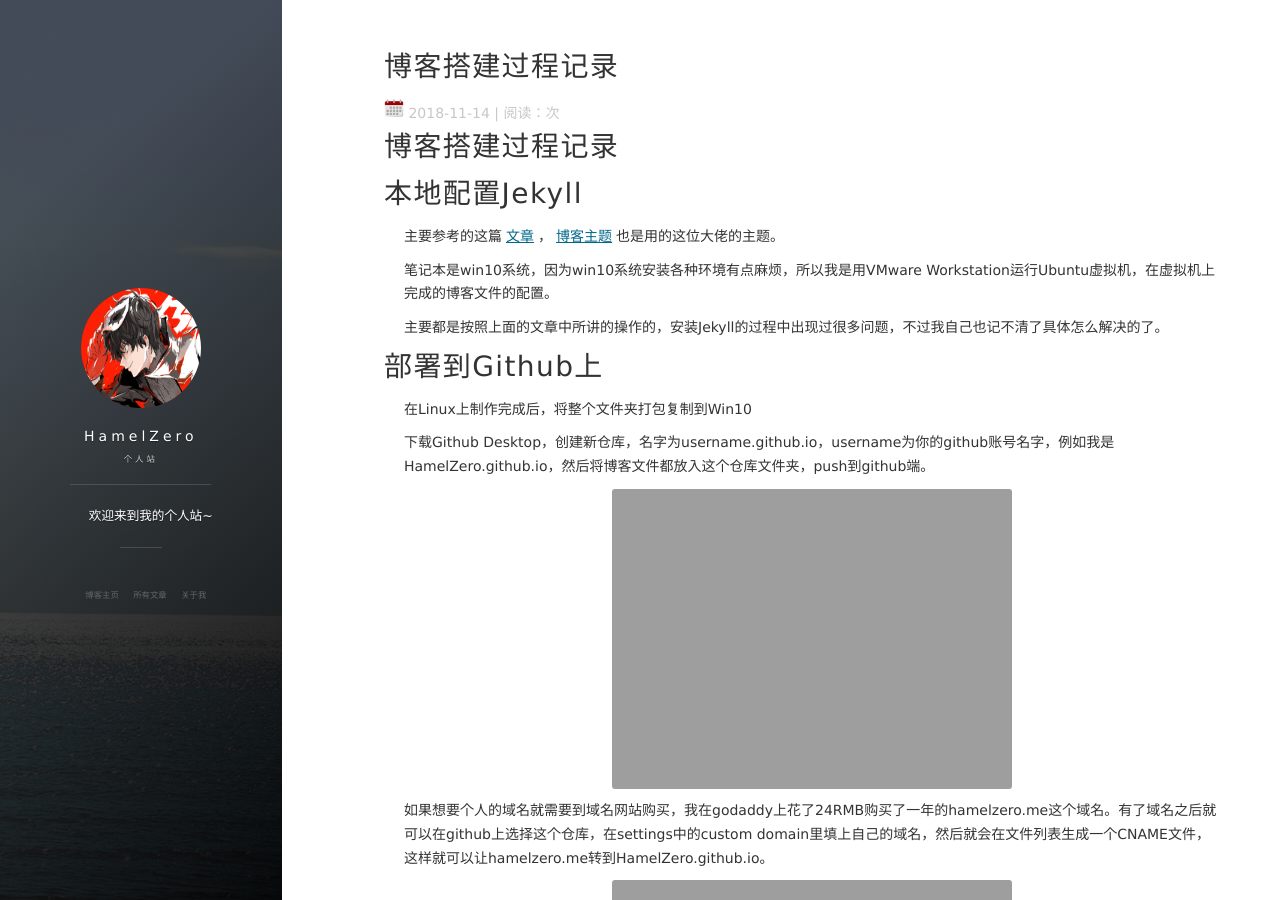
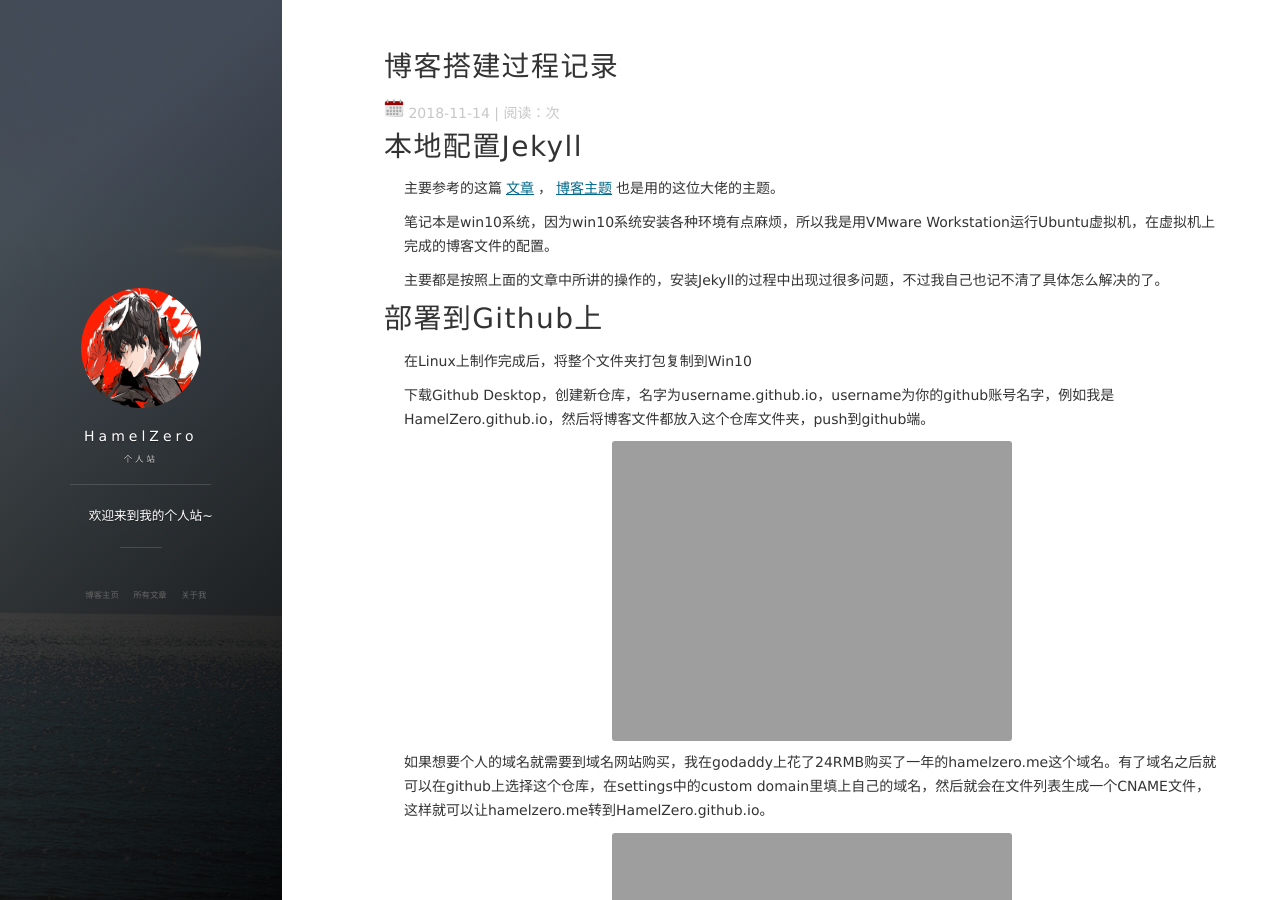
Before and after one commit to HamelZero/HamelZero.github.io, a Jekyll site: the page built from _posts/2018-11-14-博客搭建过程记录.md, in a window 1280 px wide and 900 px high. Built offline with Jekyll 4.4.1, drawn with Linux system fonts in a browser that asks for light colours; nearby versions of some CDN libraries; comment, search, counter and statistics services are not loaded.

Commit message:
Update 2018-11-14-博客搭建过程记录.md

```diff
--- a/_posts/2018-11-14-博客搭建过程记录.md
+++ b/_posts/2018-11-14-博客搭建过程记录.md
@@ -6,8 +6,6 @@ date: 2018-11-14
 description: "Jekyll+Github托管建立博客"
 ---
 
-
-# 博客搭建过程记录
 
 # 本地配置Jekyll
 
```
